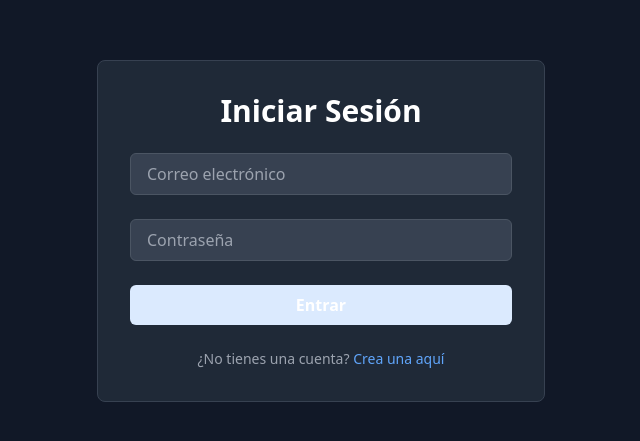
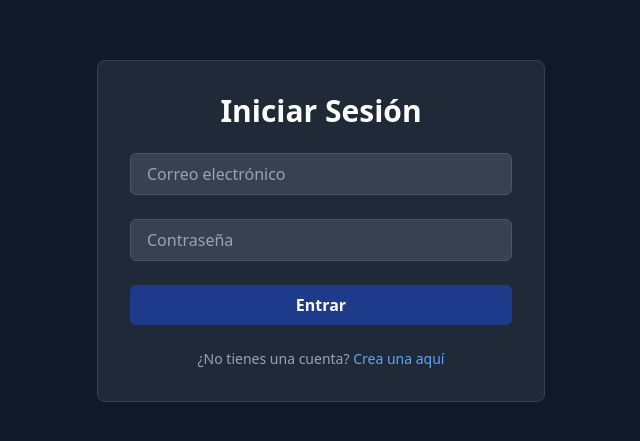
Before and after one commit to rjzcalles/helpdesk_app, a React (Create React App) app in the folder client/: page /login in a window 1280 px wide. Shown: the part 169-610 px from the top of the page, without its empty margins (319-959 px from the left). Built offline with nearby package versions, Linux system fonts and the light colour scheme; no server answers.

Commit message:
definitivo

```diff
--- a/client/src/pages/LoginPage.js
+++ b/client/src/pages/LoginPage.js
@@ -30,7 +30,7 @@ const LoginPage = () => {
           <input name="email" type="email" value={email} onChange={onChange} required className="w-full px-4 py-2 text-white bg-gray-700 border border-gray-600 rounded-md focus:outline-none focus:ring-2 focus:ring-blue-500" placeholder="Correo electrónico" />
           <input name="password" type="password" value={password} onChange={onChange} required className="w-full px-4 py-2 text-white bg-gray-700 border border-gray-600 rounded-md focus:outline-none focus:ring-2 focus:ring-blue-500" placeholder="Contraseña" />
           <div>
-            <button type="submit" className="w-full px-4 py-2 font-semibold text-white bg-blue-100 rounded-md hover:bg-blue-700 focus:outline-none focus:ring-2 focus:ring-offset-2 focus:ring-blue-500 transition-colors">
+            <button type="submit" className="w-full px-4 py-2 font-semibold text-white bg-blue-900 rounded-md hover:bg-blue-700 focus:outline-none focus:ring-2 focus:ring-offset-2 focus:ring-blue-500 transition-colors">
               Entrar
             </button>
           </div>
```
